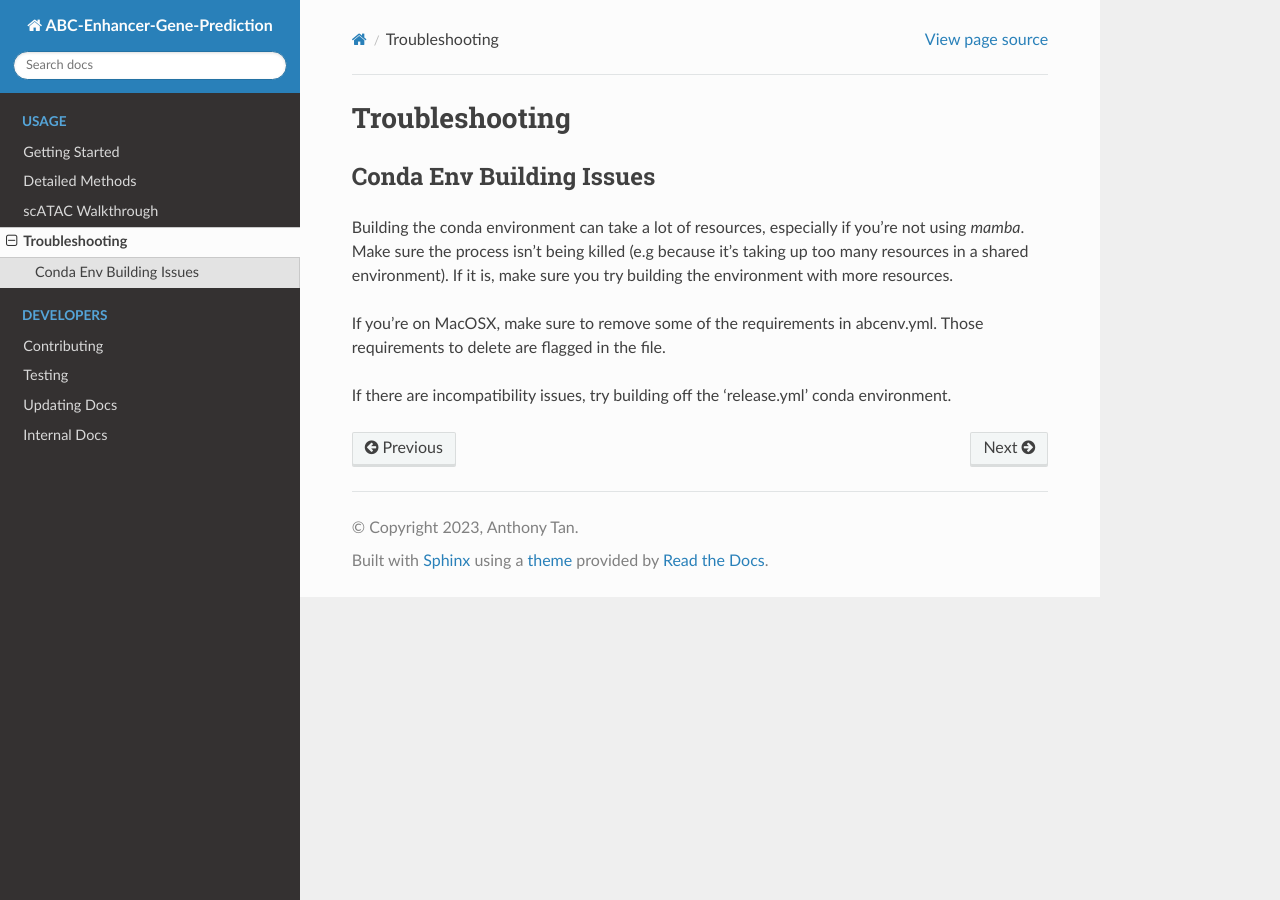
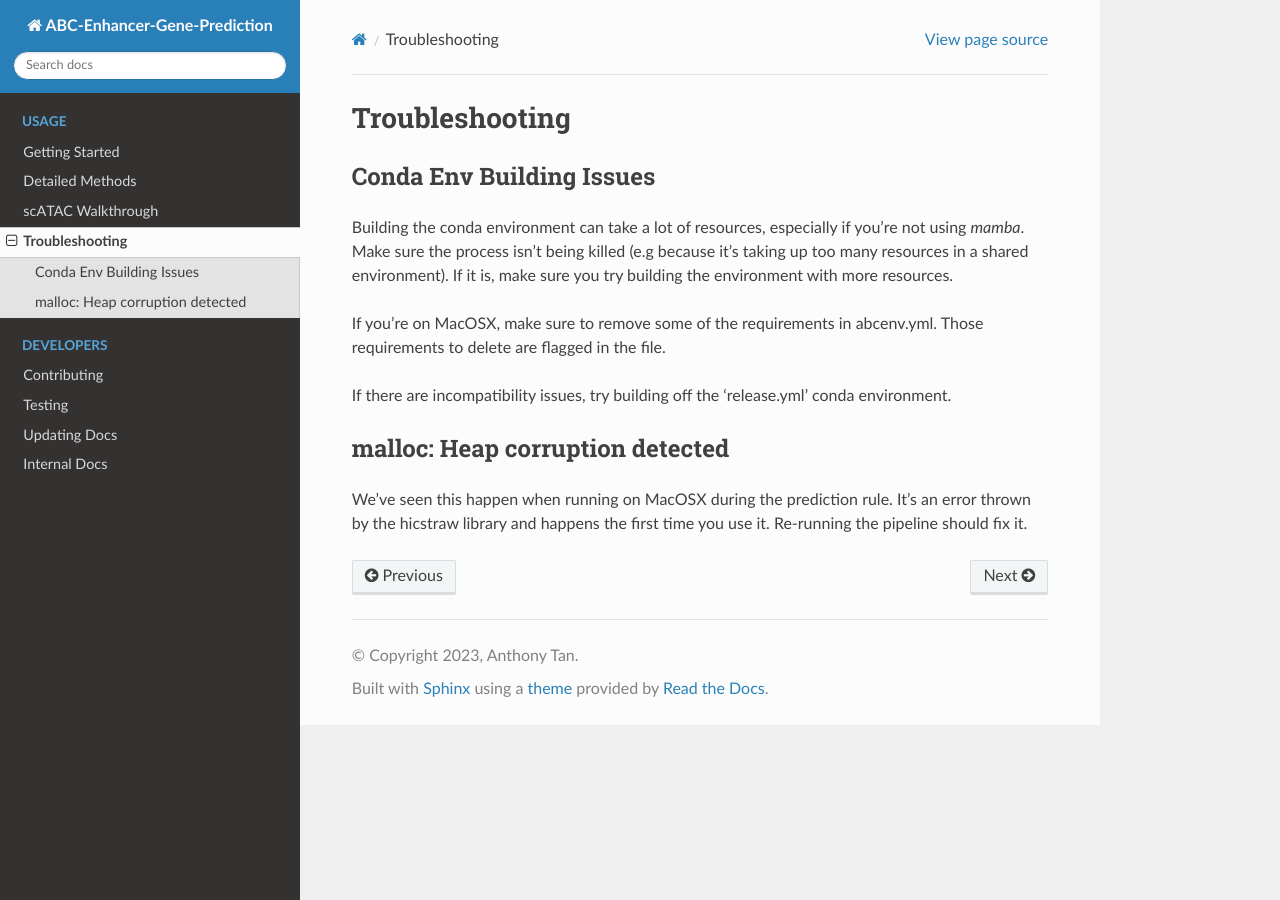
Before and after one commit to broadinstitute/ABC-Enhancer-Gene-Prediction, a Sphinx documentation site: the page built from docs/usage/troubleshooting.rst, in a window 1280 px wide. Built offline with Sphinx 7.4.7 and the Read the Docs theme 2.0.0, drawn with Linux system fonts in a browser that asks for light colours.

Commit message:
update troubleshooting doc

```diff
--- a/docs/usage/troubleshooting.rst
+++ b/docs/usage/troubleshooting.rst
@@ -9,3 +9,9 @@ Building the conda environment can take a lot of resources, especially if you're
 If you're on MacOSX, make sure to remove some of the requirements in abcenv.yml. Those requirements to delete are flagged in the file.
 
 If there are incompatibility issues, try building off the 'release.yml' conda environment.
+
+
+malloc: Heap corruption detected
+--------------------------------
+We've seen this happen when running on MacOSX during the prediction rule. It's an error thrown by the hicstraw library and happens the first time you use it.
+Re-running the pipeline should fix it.
```
